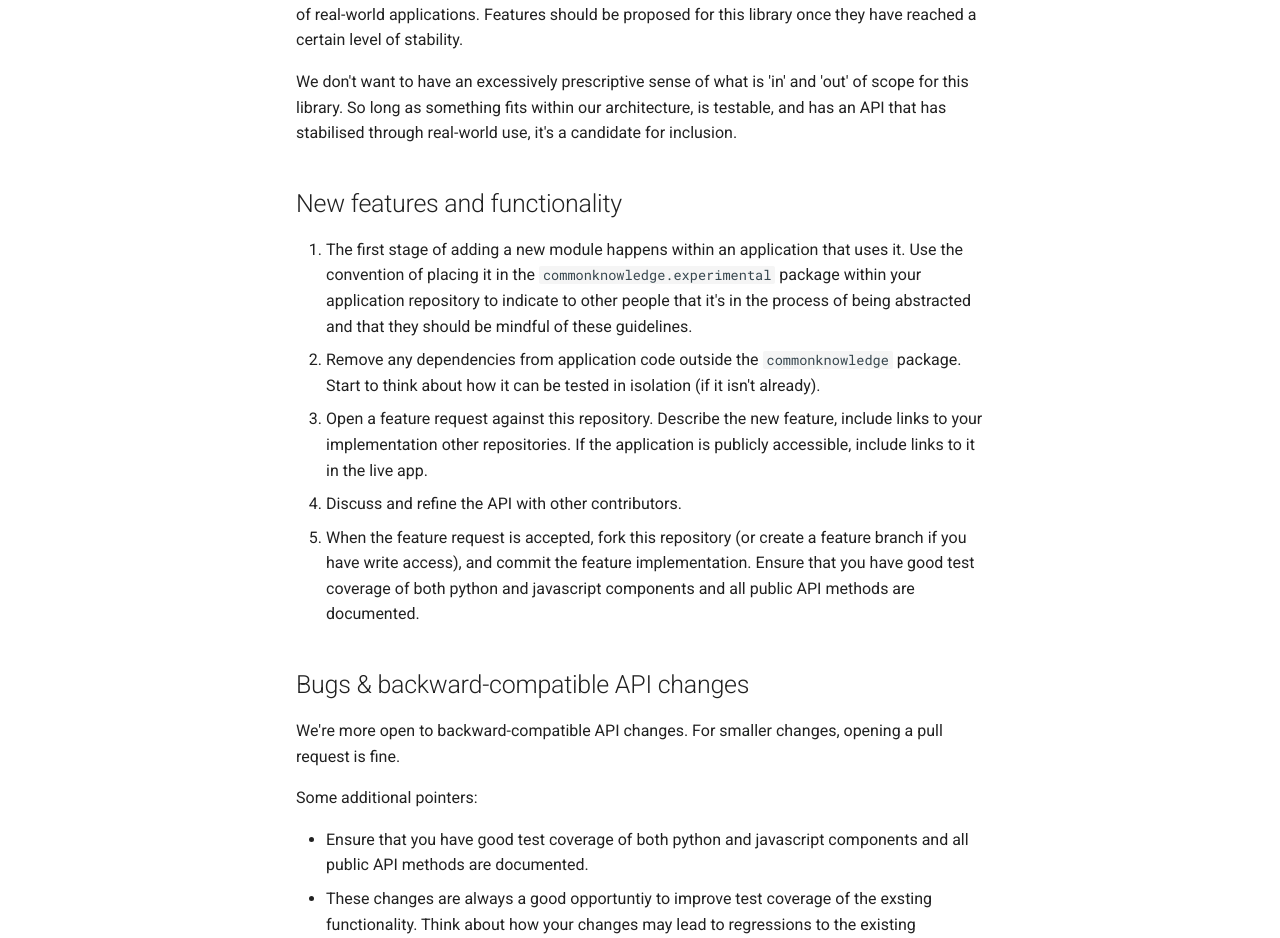
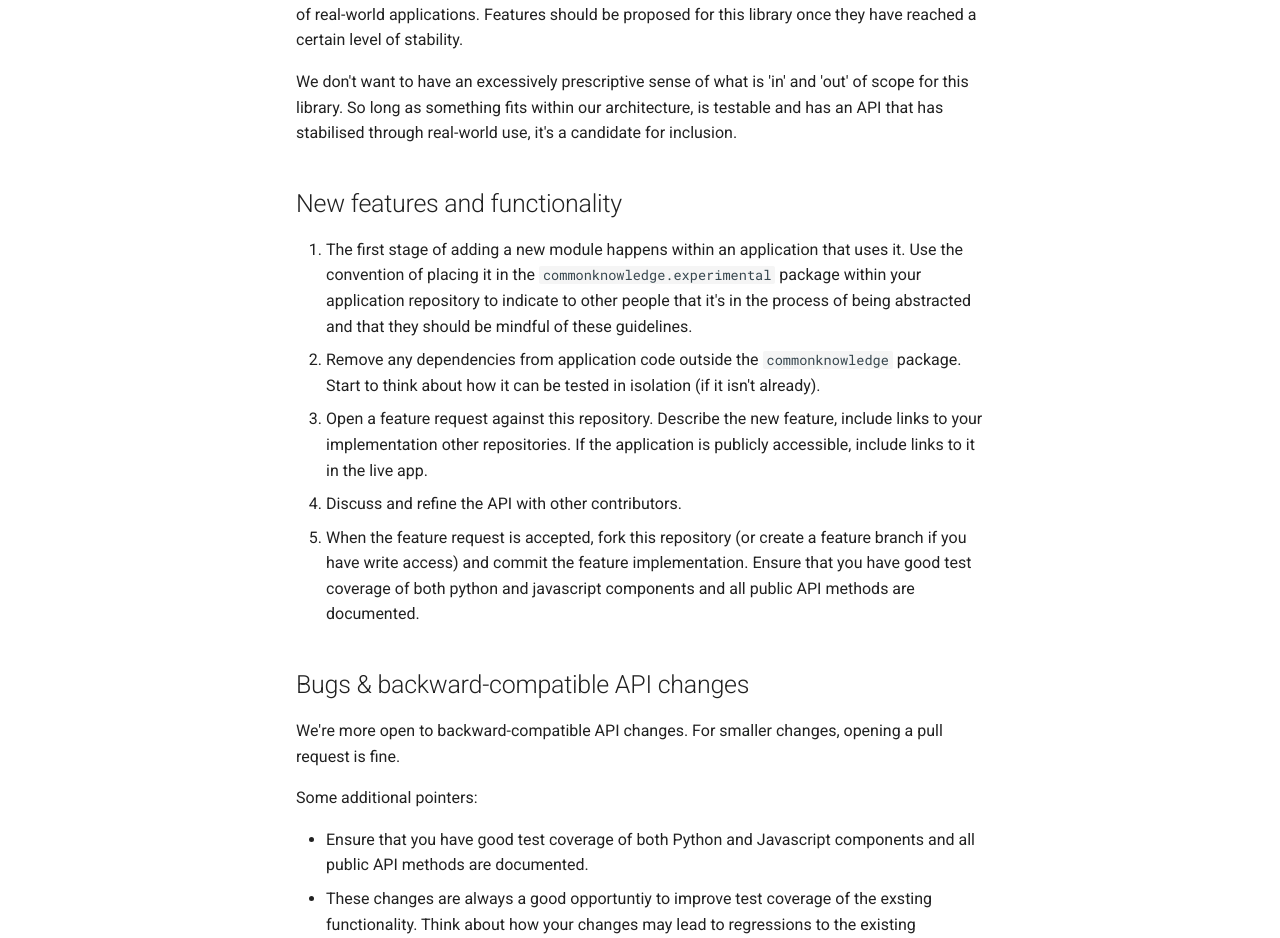
Before and after one commit to commonknowledge/groundwork, an MkDocs documentation site: the page built from docs/contributing.md, in a window 1280 px wide and 1400 px high. Shown: the part 277-1215 px from the top of the window. Built offline with MkDocs 1.6.1 and Material for MkDocs 9.7.7, drawn with Linux system fonts in a browser that asks for light colours; comment, search, counter and statistics services are not loaded.

Commit message:
writing style

```diff
--- a/docs/contributing.md
+++ b/docs/contributing.md
@@ -2,7 +2,7 @@
 
 Creating a high-level pattern library like this one comes with risks. The most significant one is premature abstraction. Our general approach here is that API design happens best in the context of real-world applications. Features should be proposed for this library once they have reached a certain level of stability.
 
-We don't want to have an excessively prescriptive sense of what is 'in' and 'out' of scope for this library. So long as something fits within our architecture, is testable, and has an API that has stabilised through real-world use, it's a candidate for inclusion.
+We don't want to have an excessively prescriptive sense of what is 'in' and 'out' of scope for this library. So long as something fits within our architecture, is testable and has an API that has stabilised through real-world use, it's a candidate for inclusion.
 
 ## New features and functionality
 
@@ -10,7 +10,7 @@ We don't want to have an excessively prescriptive sense of what is 'in' and 'out
 2. Remove any dependencies from application code outside the `commonknowledge` package. Start to think about how it can be tested in isolation (if it isn't already).
 3. Open a feature request against this repository. Describe the new feature, include links to your implementation other repositories. If the application is publicly accessible, include links to it in the live app.
 4. Discuss and refine the API with other contributors.
-5. When the feature request is accepted, fork this repository (or create a feature branch if you have write access), and commit the feature implementation. Ensure that you have good test coverage of both python and javascript components and all public API methods are documented.
+5. When the feature request is accepted, fork this repository (or create a feature branch if you have write access) and commit the feature implementation. Ensure that you have good test coverage of both python and javascript components and all public API methods are documented.
 
 ## Bugs & backward-compatible API changes
 
@@ -18,7 +18,7 @@ We're more open to backward-compatible API changes. For smaller changes, opening
 
 Some additional pointers:
 
-- Ensure that you have good test coverage of both python and javascript components and all public API methods are documented.
+- Ensure that you have good test coverage of both Python and Javascript components and all public API methods are documented.
 - These changes are always a good opportuntiy to improve test coverage of the exsting functionality. Think about how your changes may lead to regressions to the existing functionality and add tests to guard against them.
 
 
```
